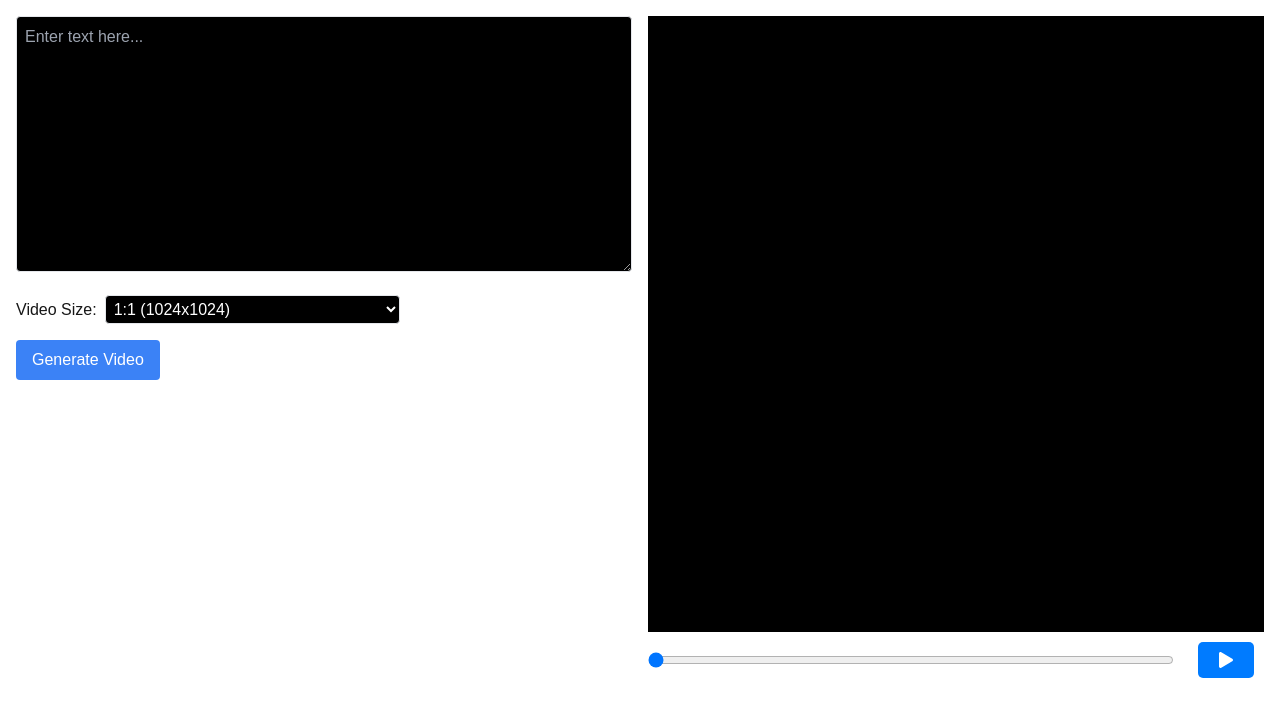
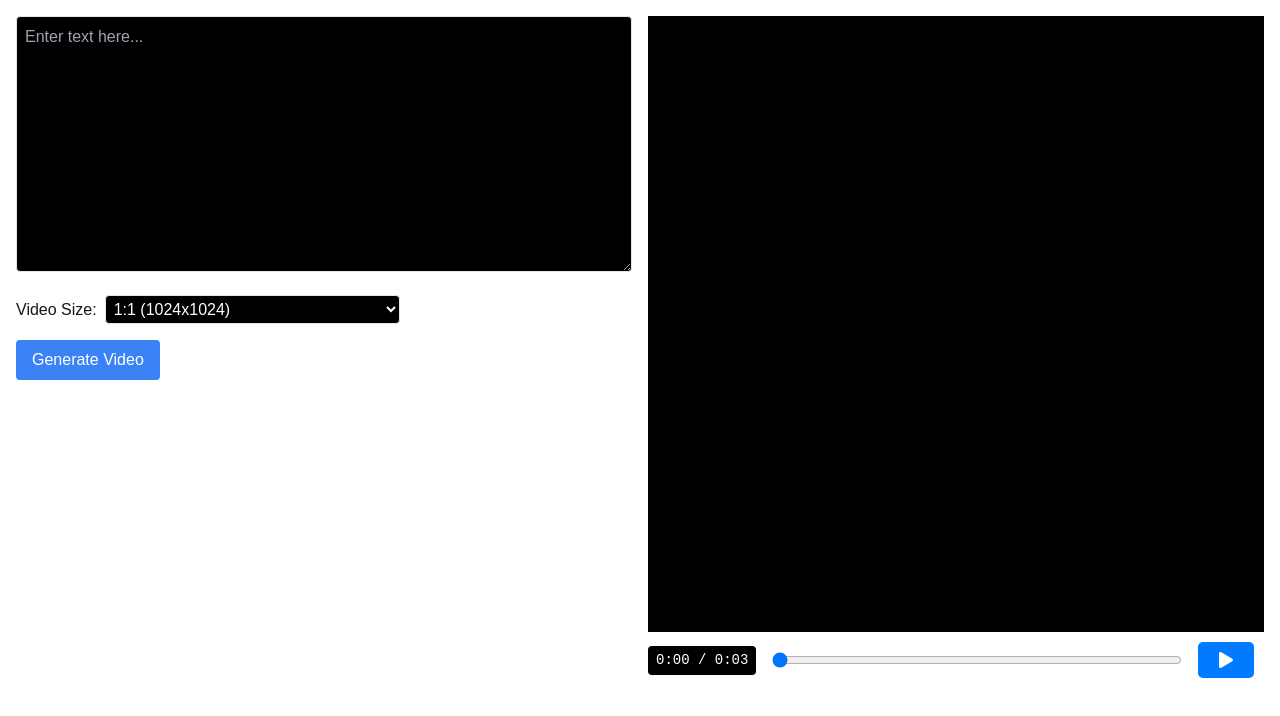
Before and after one commit to xcrap/text2video, a Next.js app: page / in a window 1280 px wide. Shown: the top 716 px of the page. Built offline with nearby package versions, Linux system fonts and the light colour scheme.

Commit message:
Added Canvas Timer

```diff
--- a/src/components/Preview.tsx
+++ b/src/components/Preview.tsx
@@ -16,6 +16,7 @@ export default function Preview({ lines, videoSize }: PreviewProps) {
     const intervalIdRef = useRef<NodeJS.Timeout | null>(null);
     const [markers, setMarkers] = useState<number[]>([]);
     const [width, height] = videoSize.split('x').map(Number);
+    const [totalDurationSecs, setTotalDurationSecs] = useState(0);
 
     const parseHTML = useCallback((context: CanvasRenderingContext2D, html: string, x: number, y: number, maxWidth: number, lineHeight: number) => {
         const tempDiv = document.createElement('div');
@@ -162,6 +163,17 @@ export default function Preview({ lines, videoSize }: PreviewProps) {
         }
     }, []);
 
+    const formatTime = (seconds: number) => {
+        const mins = Math.floor(seconds / 60);
+        const secs = Math.floor(seconds % 60);
+        return `${mins}:${secs.toString().padStart(2, '0')}`;
+    };
+
+    const getCurrentTime = () => {
+        const frameRate = 30; // FPS
+        return formatTime(currentIndex / frameRate);
+    };
+
     useEffect(() => {
         if (!canvasRef.current || lines.length === 0) return;
 
@@ -205,6 +217,7 @@ export default function Preview({ lines, videoSize }: PreviewProps) {
         setFrames(newFrames);
         setMarkers(newMarkers);
         setCurrentIndex(0);
+        setTotalDurationSecs(totalDuration);
     }, [lines, width, height, parseHTML]);
 
     useEffect(() => {
@@ -258,14 +271,26 @@ export default function Preview({ lines, videoSize }: PreviewProps) {
                 height={height}
                 style={{ width: 'auto', height: 'auto', maxWidth: '100%', maxHeight: '80vh', aspectRatio: `${width} / ${height}` }}
             />
-            <div className="controls">
-                <div className="seek-bar-container">
+            <div className="controls" style={{ display: 'flex', alignItems: 'center', gap: '1rem', width: '100%' }}>
+                <div className="time-display" style={{
+                    fontFamily: 'monospace',
+                    fontSize: '0.875rem',
+                    color: '#fff',
+                    padding: '0.25rem 0.5rem',
+                    background: '#000',
+                    borderRadius: '4px',
+                    minWidth: '7ch',
+                    whiteSpace: 'nowrap'
+                }}>
+                    {`${getCurrentTime()} / ${formatTime(totalDurationSecs)}`}
+                </div>
+                <div className="seek-bar-container" style={{ flex: 1, position: 'relative' }}>
                     <div className="seek-bar-markers">
-                        {markers.slice(0, -1).map((marker) => (
+                        {markers.length > 1 && markers.slice(0, -1).map((marker) => (
                             <div
                                 key={marker}
                                 className="seek-bar-marker"
-                                style={{ left: `${(marker / markers[markers.length - 1]) * 100}%` }}
+                                style={{ left: `${(marker / totalDurationSecs) * 100}%` }}
                             />
                         ))}
                     </div>
@@ -276,9 +301,10 @@ export default function Preview({ lines, videoSize }: PreviewProps) {
                         value={currentIndex}
                         onChange={handleSeek}
                         className="seek-bar"
+                        style={{ width: '100%' }}
                     />
                 </div>
-                <button type="button" onClick={handlePlayPause} className="control-button ml-6">
+                <button type="button" onClick={handlePlayPause} className="control-button">
                     {isPlaying ? <FaPause /> : <FaPlay />}
                 </button>
             </div>
```
